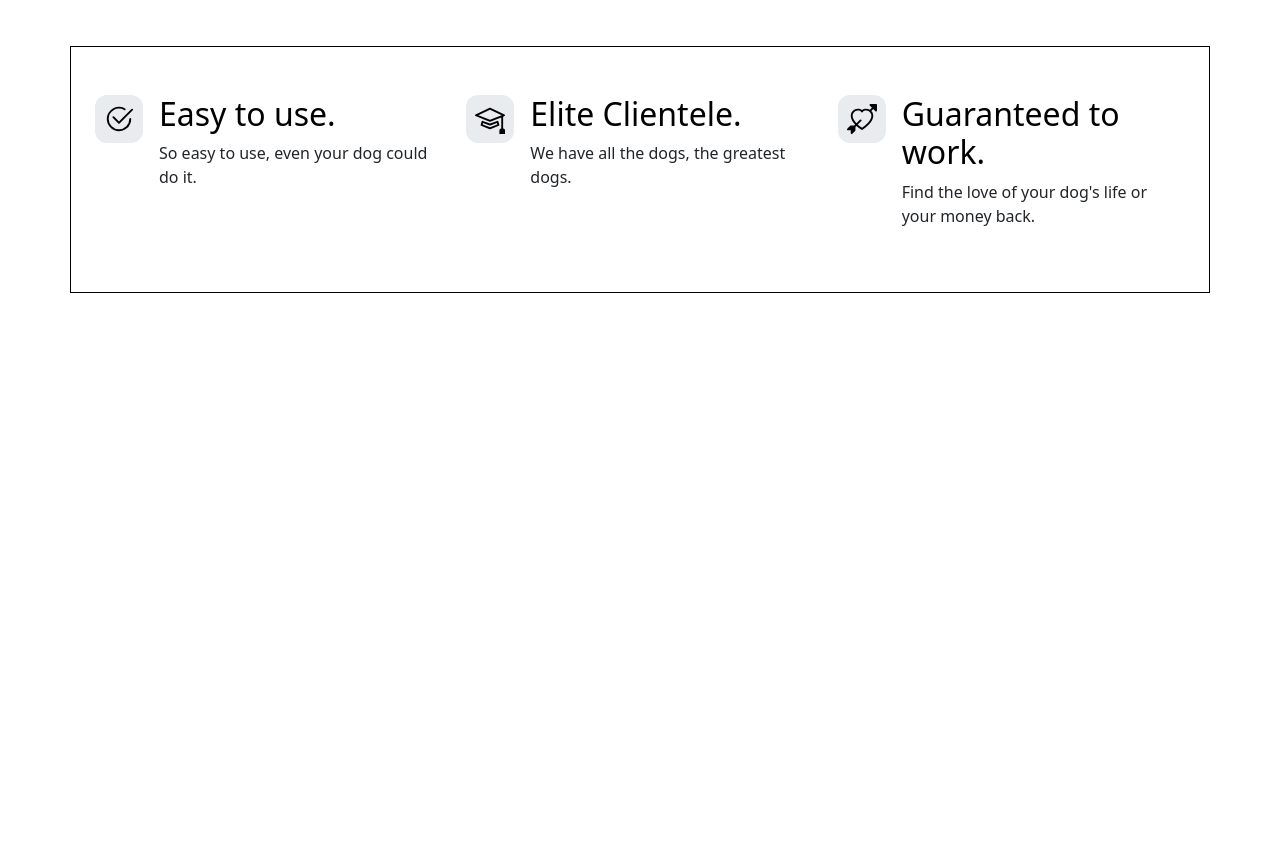
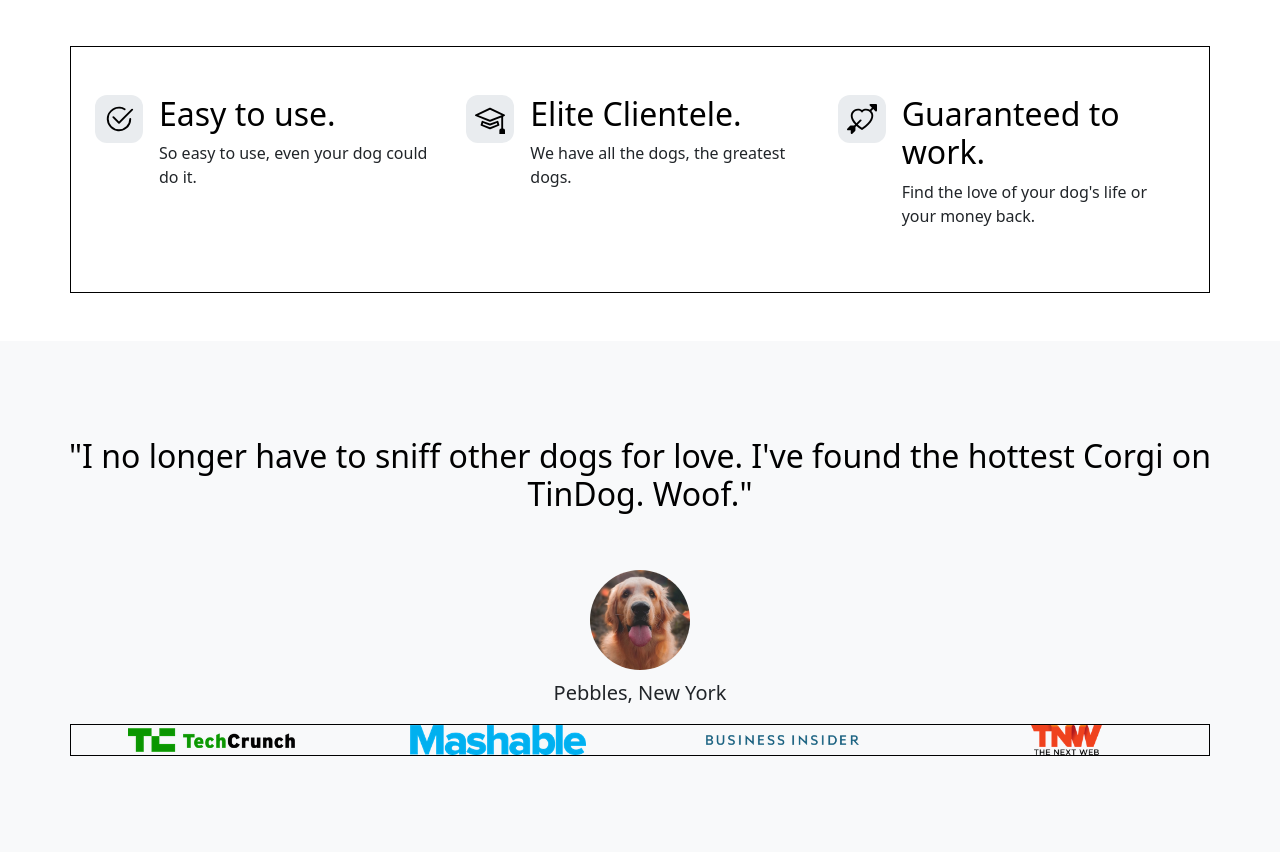
Before and after one commit to paobona15/bootstrap-practice-startup-site, a plain HTML site: page 11.3-tindog-project/index.html in a window 1280 px wide. Shown: the part 644-1499 px from the top of the page. Before the commit the page ends 937 px from the top, so only its background shows below. Drawn offline with nearby package versions, Linux system fonts and the light colour scheme.

Commit message:
added testimonial section

```diff
--- a/11.3-tindog-project/index.html
+++ b/11.3-tindog-project/index.html
@@ -98,6 +98,33 @@
   </section>
   <!-- Testimonial -->
   <section id="testimonial">
+    <div class="my-5">
+      <div class="p-5 text-center bg-body-tertiary">
+        <div class="container.fluid py-5">
+          <h2 class="text-body-emphasis"> "I no longer have to sniff other dogs for love. I've found the hottest Corgi on TinDog. Woof."</h1>
+          <img src="./images/dog-img.jpg" alt="picture of corgi" class="profile-img img-fluid mt-5 mb-2">
+          <p  class="col-lg-8 mx-auto lead">
+            Pebbles, New York
+          </p>
+          <div class="container">
+            <div class="row">
+              <div class="col-lg-3 col-sm-12">
+                <img src="./images/techcrunch.png"  height="30">
+              </div>
+              <div class="col-lg-3 col-sm-12">
+                <img src="./images/mashable.png"  height="30">
+                </div>
+              <div class="col-lg-3 col-sm-12">
+                  <img src="./images/bizinsider.png"  height="30">
+              </div>
+              <div class="col-lg-3 col-sm-12">
+                  <img src="./images/tnw.png"  height="30">
+              </div>
+            </div>
+          </div>
+        </div>
+      </div>
+    </div>
 
   </section>
   <!-- Pricing -->
```
